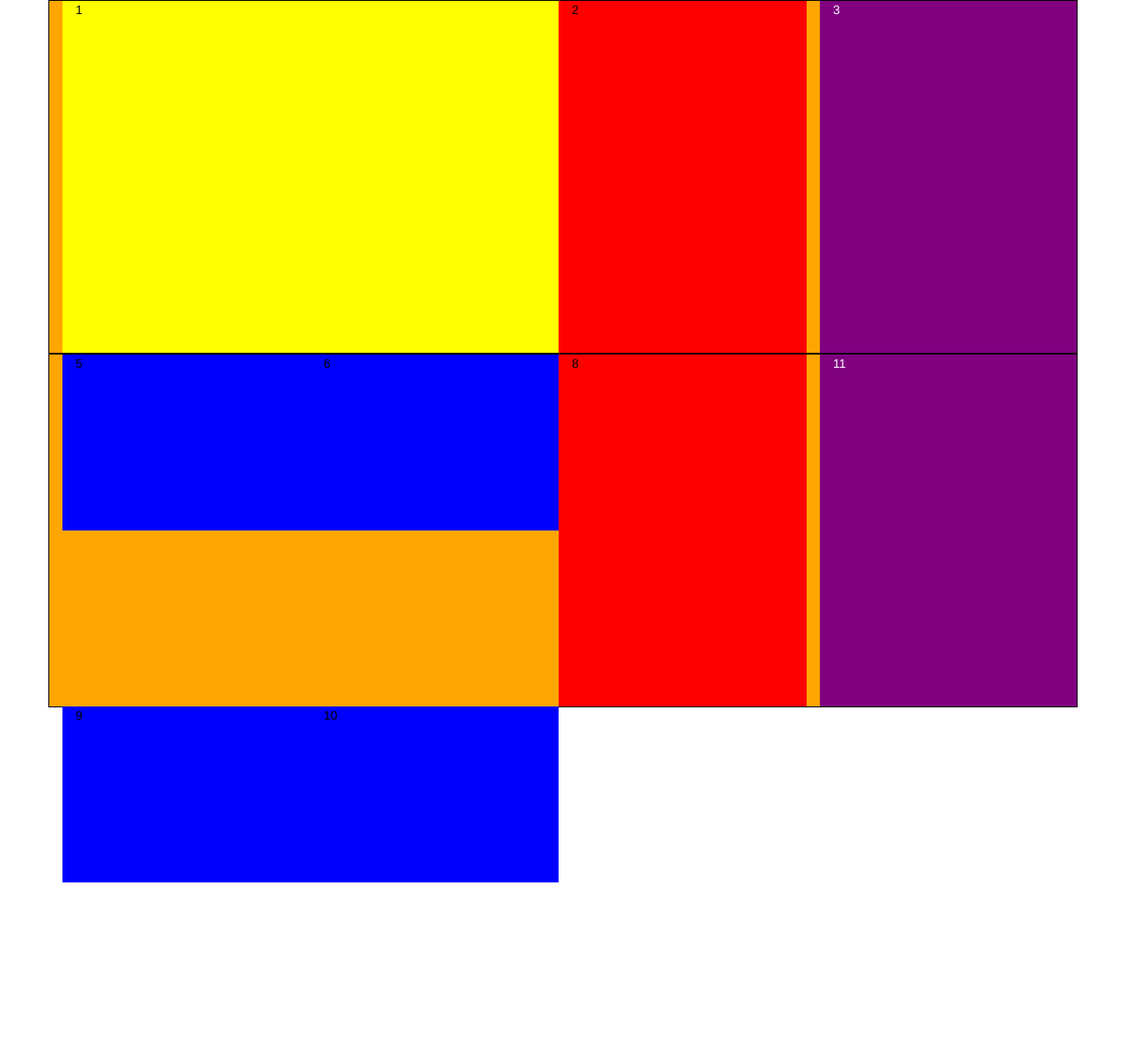
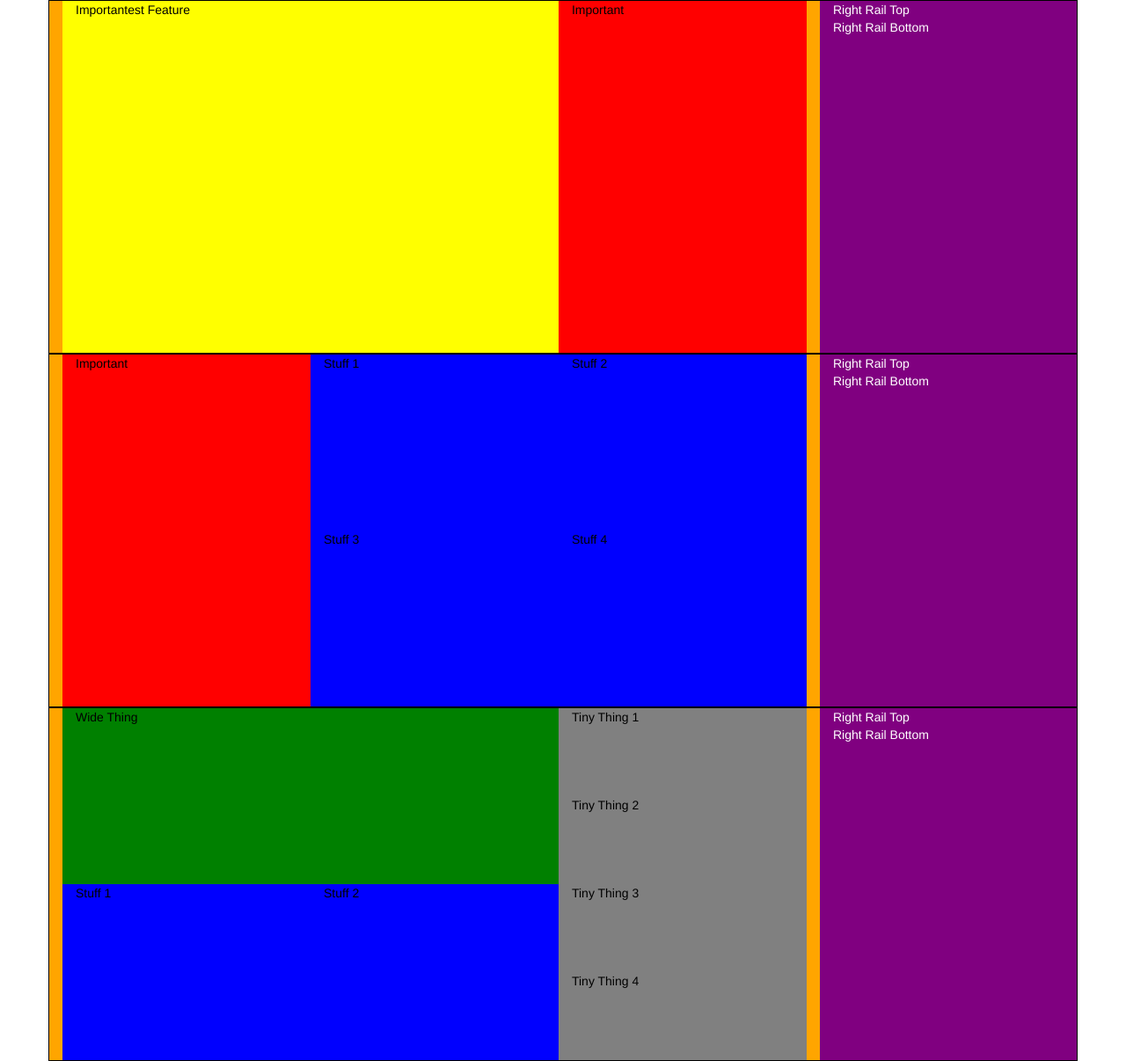
Before and after one commit to 4kategreen/box-fun, a website: page index.html in a window 1280 px wide. Shown: the whole page at 88% size. Before the commit the page ends 1003 px from the top, so only its background shows below. Drawn offline with nearby package versions, Linux system fonts and the light colour scheme.

Commit message:
Adding a third row and tweaking some column names.

```diff
--- a/index.html
+++ b/index.html
@@ -9,21 +9,42 @@
     <div class="container">
       <div class="content-box">
         <div class="main-body">
-          <div class="two-by-two">1</div>
-          <div class="one-by-two">2</div>
+          <div class="two-by-two">Importantest Feature</div>
+          <div class="one-by-two">Important</div>
         </div>
-        <div class="right-rail">3</div>
+        <div class="right-rail">
+          <div class="right-rail__box--top">Right Rail Top</div>
+          <div class="right-rail__box--bottom">Right Rail Bottom</div>
+        </div>
       </div>
 
       <div class="content-box">
         <div class="main-body">
-          <div class="one-by-one">5</div>
-          <div class="one-by-one">6</div>
-          <div class="one-by-two">8</div>
-          <div class="one-by-one">9</div>
-          <div class="one-by-one">10</div>
+          <div class="one-by-two">Important</div>
+          <div class="one-by-one">Stuff 1</div>
+          <div class="one-by-one">Stuff 2</div>
+          <div class="one-by-one">Stuff 3</div>
+          <div class="one-by-one">Stuff 4</div>
         </div>
-        <div class="right-rail">11</div>
+        <div class="right-rail">
+          <div class="right-rail__box--top">Right Rail Top</div>
+          <div class="right-rail__box--bottom">Right Rail Bottom</div>
+        </div>
     </div>
+
+    <div class="content-box">
+      <div class="main-body">
+        <div class="two-by-one">Wide Thing</div>
+        <div class="one-by-half">Tiny Thing 1</div>
+        <div class="one-by-half">Tiny Thing 2</div>
+        <div class="one-by-one">Stuff 1</div>
+        <div class="one-by-one">Stuff 2</div>
+        <div class="one-by-half">Tiny Thing 3</div>
+        <div class="one-by-half">Tiny Thing 4</div>
+      </div>
+      <div class="right-rail">
+        <div class="right-rail__box--top">Right Rail Top</div>
+        <div class="right-rail__box--bottom">Right Rail Bottom</div>
+      </div>
   </body>
 </html>
```
